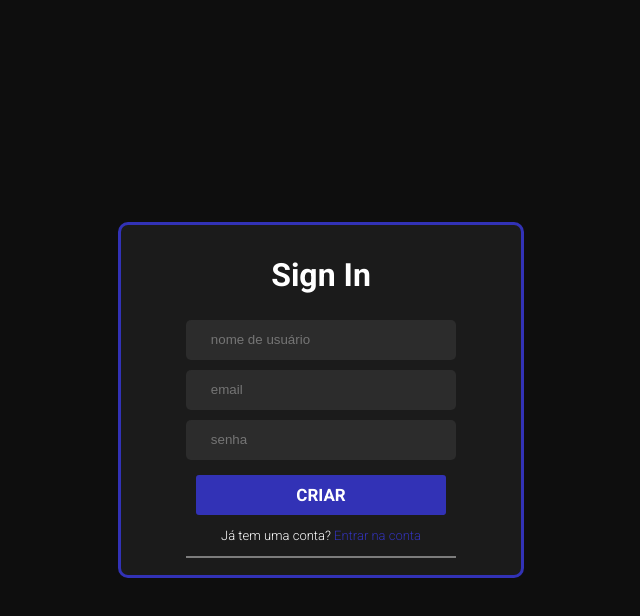
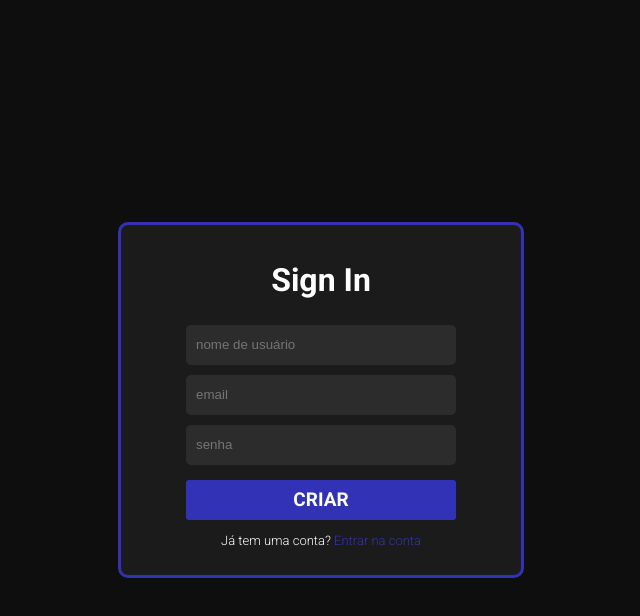
Before and after one commit to theocifra/P-gina-de-Login, a plain HTML site: page página-de-login/criar_conta.html in a window 1280 px wide. In both pictures the pointer is over the button "CRIAR". Shown: the whole page, without its empty margins (319-959 px from the left). Drawn offline with Linux system fonts and the light colour scheme.

Commit message:
Login update

```diff
--- a/página-de-login/criar_conta.html
+++ b/página-de-login/criar_conta.html
@@ -18,18 +18,16 @@
         <div id="txt_login">
             <h1>Sign In</h1>
             <!-- caixas de texto -->
-            <input input type="text" placeholder="    nome de usuário" class="caixa_txt" maxlength="16" minlength="3">
+            <input input type="text" placeholder="nome de usuário" class="caixa_txt" maxlength="16" minlength="3">
             <br>
-            <input input type="email" placeholder="    email" class="caixa_txt" maxlength="30" minlength="3">
+            <input input type="email" placeholder="email" class="caixa_txt" maxlength="30" minlength="3">
             <br>
-            <input input type="password" placeholder="    senha" class="caixa_txt" maxlength="16" minlength="3">
+            <input input type="password" placeholder="senha" class="caixa_txt" maxlength="16" minlength="3">
             <div id="conta">
                 <button type='submit' id="botao"><strong>CRIAR</strong></button>
                 <p>Já tem uma conta? <a href="index.html">Entrar na conta</a></span></p>
             </div>
-            <hr>
         </div>
     </div>
 </body>
-
 </html>
--- a/página-de-login/style.css
+++ b/página-de-login/style.css
@@ -47,18 +47,34 @@ button {
     background-color: rgb(50, 50, 182);
     border-radius: 3px;
     border: none;
-    width: 250px;
+    width: 270px;
     height: 40px;
     color: #ffffff;
     font-family: "Roboto", sans-serif;
     font-weight: 100;
     font-size: 17px;
+    transition: 700ms;
+}
+
+button:hover {
+    font-size: 19px;
+    cursor: pointer;
 }
 
 /* Espaçamento dos campos de entrada */
 input {
     margin-bottom: 5px;
     margin-top: 5px;
+    color: white;
+}
+
+input:focus {
+    border: 1px solid rgb(43, 43, 255);
+    outline: none;
+}
+input:hover {
+    border: 1px solid rgb(43, 43, 255);
+    outline: none;
 }
 
 /* Estilos do texto "Ainda não tem uma conta?" */
@@ -77,6 +93,11 @@ a:link{
     text-decoration: none;
 }
 
+a:hover{
+    color: rgb(50, 50, 182);
+    text-decoration: underline;
+}
+
 a:visited {
     color: rgb(50, 50, 182);
 }
```
Also changed, not shown: página-de-login/index.html (+0 -1 lines), 1 other file.
